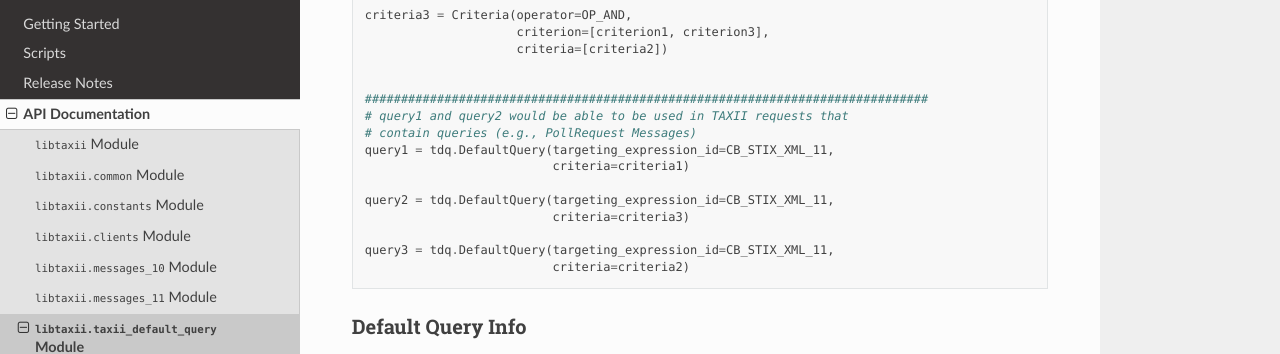
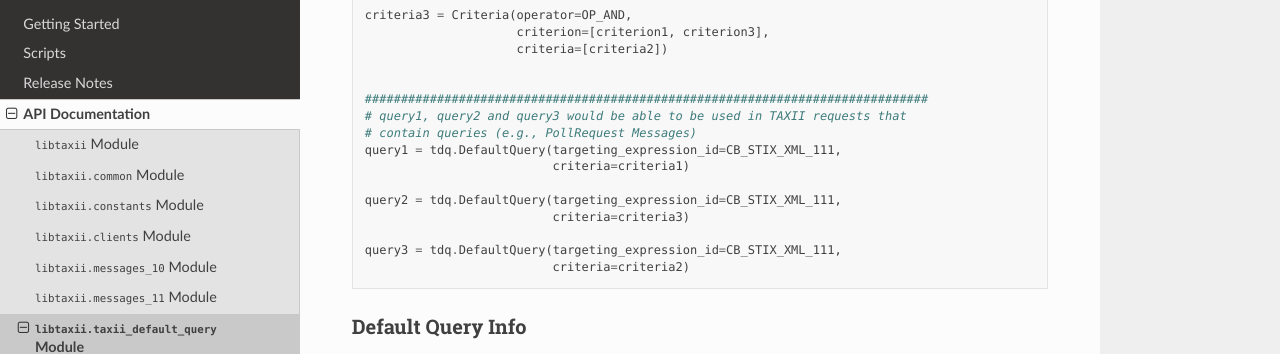
Before and after one commit to TAXIIProject/libtaxii, a Sphinx documentation site: the page built from docs/api/query.rst, in a window 1280 px wide and 900 px high, scrolled down 1679 px. Shown: the part 151-505 px from the top of the window. Built offline with Sphinx 7.4.7 and the Read the Docs theme 2.0.0, drawn with Linux system fonts in a browser that asks for light colours.

Commit message:
Update query.rst

```diff
--- a/docs/api/query.rst
+++ b/docs/api/query.rst
@@ -94,15 +94,15 @@ Default Query
 
 
 	##############################################################################
-	# query1 and query2 would be able to be used in TAXII requests that
+	# query1, query2 and query3 would be able to be used in TAXII requests that
 	# contain queries (e.g., PollRequest Messages)
-	query1 = tdq.DefaultQuery(targeting_expression_id=CB_STIX_XML_11,
+	query1 = tdq.DefaultQuery(targeting_expression_id=CB_STIX_XML_111,
 	                          criteria=criteria1)
 
-	query2 = tdq.DefaultQuery(targeting_expression_id=CB_STIX_XML_11,
+	query2 = tdq.DefaultQuery(targeting_expression_id=CB_STIX_XML_111,
 	                          criteria=criteria3)
 
-	query3 = tdq.DefaultQuery(targeting_expression_id=CB_STIX_XML_11,
+	query3 = tdq.DefaultQuery(targeting_expression_id=CB_STIX_XML_111,
 	                          criteria=criteria2)
 
 
```
